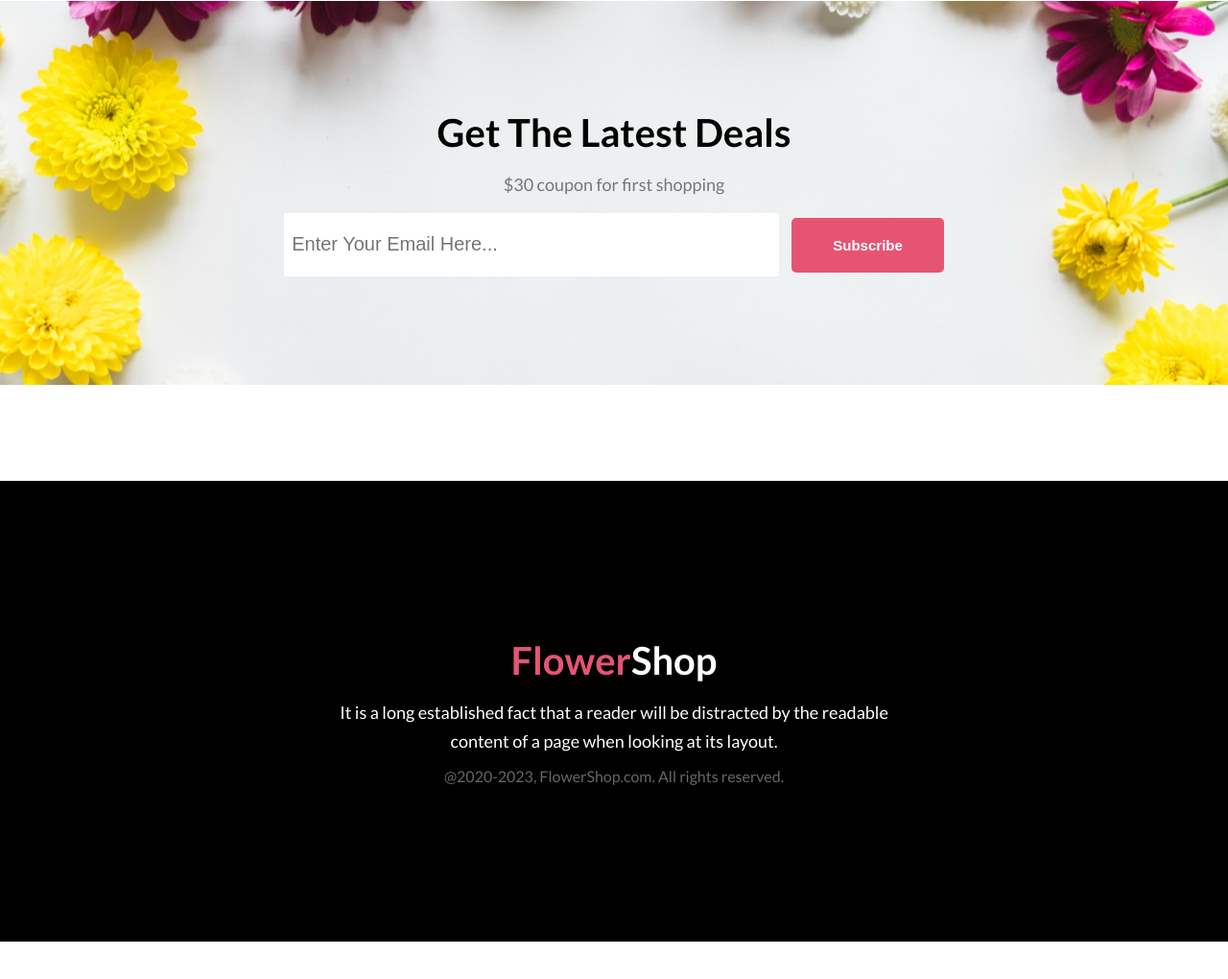
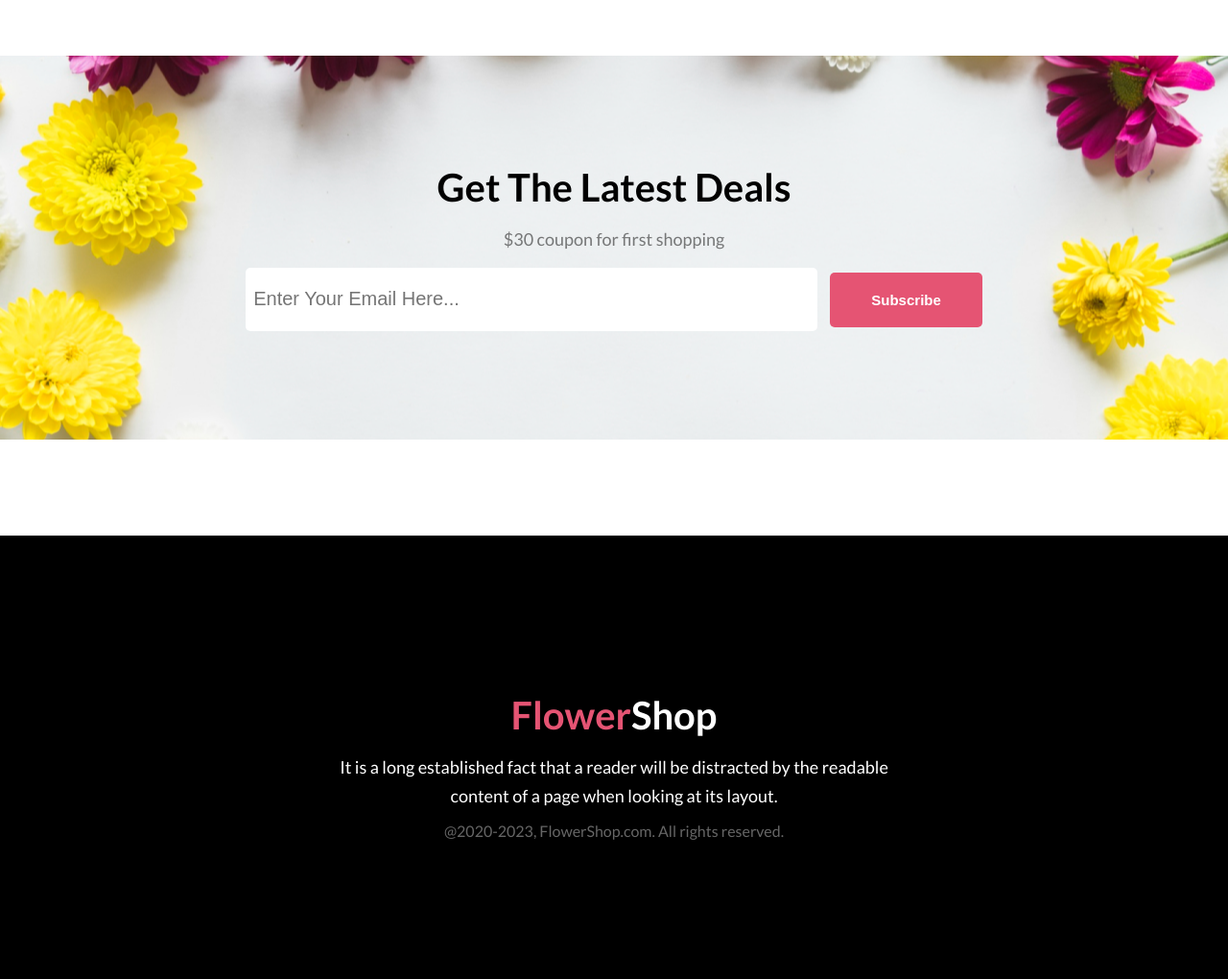
Before and after one commit to sonatanpaul/assignment-flower-shop, a plain HTML site: page index.html in a window 1280 px wide. Shown: the part 3373-4393 px from the top of the page at 96% size. Before the commit the page ends 4354 px from the top, so only its background shows below. Drawn offline with Linux system fonts and the light colour scheme.

Commit message:
final update

```diff
--- a/style.css
+++ b/style.css
@@ -164,6 +164,7 @@ body{
     justify-content: space-evenly;
     align-items: center;
     margin-bottom: 100px;
+    height: 60vh;
 }
 
 .sale-container{
@@ -221,12 +222,13 @@ body{
 
 
 .email-work{
-    width: 500px;
+    width: 580px;
     height: 50px;
     margin-right: 10px;
     border: none;
     padding: 8px;
     font-size: 20px;
+    border-radius: 5px;
 }
 
 
```
